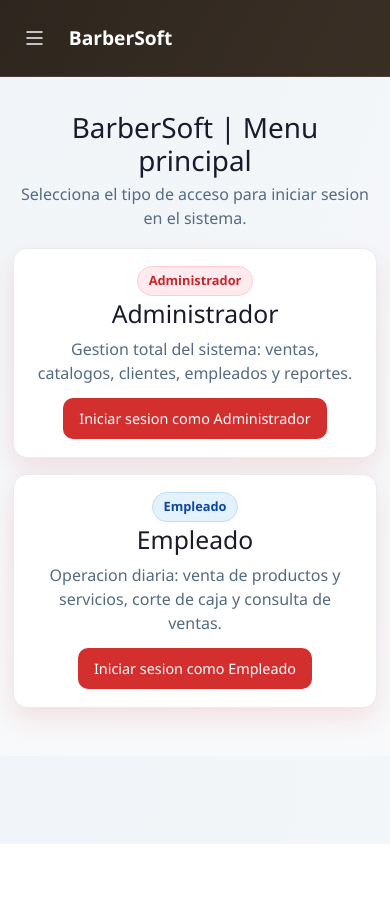
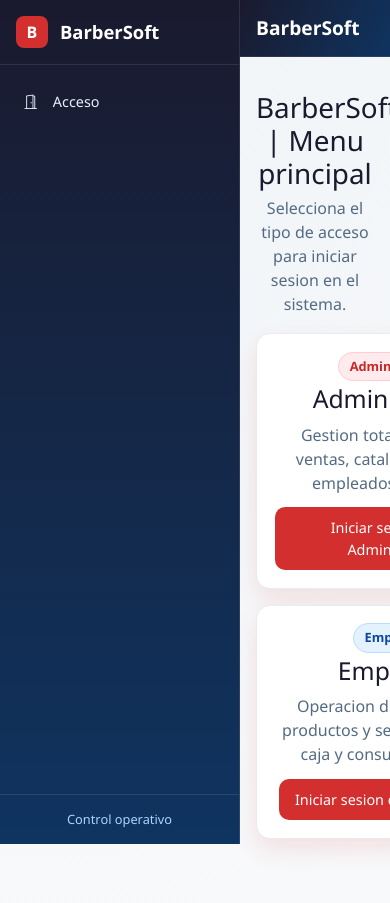
Before and after one commit to alejandro20050406/Barbersoft-Django, a Django app: page / in a window 390 px wide; the page is wider, and only the part inside the window is pictured. Before the commit the page ends 844 px from the top of that part, so only its background shows below. Run offline with Django 5.2, Linux system fonts and the light colour scheme.

Commit message:
Update sidebar and top bar styles for improved responsiveness and visual consistency

```diff
--- a/static/css/ui.css
+++ b/static/css/ui.css
@@ -588,12 +588,12 @@ select option,
     border-right: 1px solid rgba(255, 255, 255, 0.1);
     display: flex;
     flex-direction: column;
-    position: relative;
+    position: sticky;
+    top: 0;
+    left: 0;
     z-index: 1000;
     overflow-y: auto;
     height: 100vh;
-    position: sticky;
-    top: 0;
 }
 
 .brand-sidebar {
@@ -679,7 +679,7 @@ select option,
 
 /* Top bar */
 .topbar {
-    background: linear-gradient(120deg, #2e261e, #3a2f25);
+    background: linear-gradient(120deg, #1a1a2e, #0f3460);
     color: #fff;
     border-bottom: 1px solid rgba(255, 255, 255, 0.1);
     padding: 0.85rem 1rem;
@@ -730,33 +730,26 @@ select option,
 /* Responsive */
 @media (max-width: 991px) {
     .sidebar {
-        position: fixed;
-        left: -280px;
+        width: 260px;
+        position: sticky;
+        left: 0;
+        top: 0;
         height: 100vh;
-        transition: left 0.3s ease;
-        top: 0;
-    }
-
-    .sidebar.sidebar-active {
-        left: 0;
+        transition: none;
     }
 
     .btn-sidebar-toggle {
-        display: block;
+        display: none;
     }
 
     .d-lg-none {
-        display: block !important;
+        display: none !important;
     }
 }
 
 @media (max-width: 700px) {
-    .topbar {
-        position: static;
-    }
-
     .sidebar {
-        width: 250px;
+        width: 240px;
     }
 
     .sidebar-link {
@@ -765,8 +758,15 @@ select option,
     }
 
     .page-shell {
-        margin: 1rem auto;
-        padding: 0 0.8rem 2rem;
+        margin: 1rem auto 2rem;
+        padding: 0 1rem 2rem;
+    }
+}
+
+@media (min-width: 701px) {
+    .page-shell {
+        margin: 1.5rem auto 2rem;
+        padding: 0 1rem 2rem;
     }
 }
     align-items: center;
```
